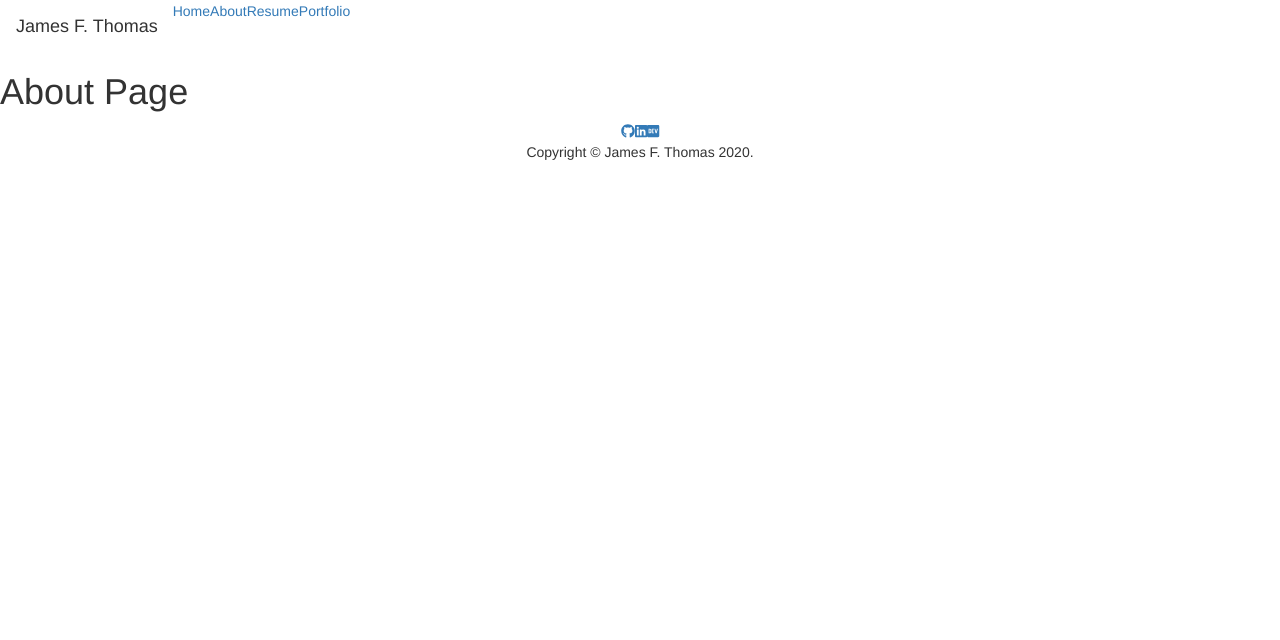
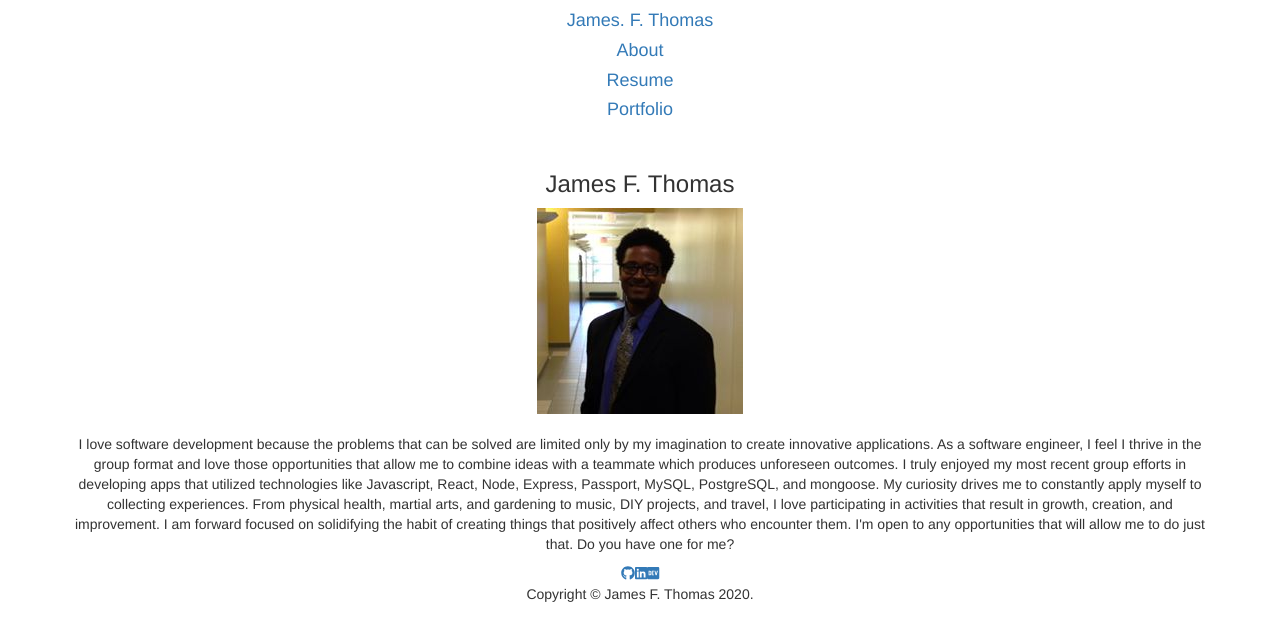
Before and after one commit to JamesFThomas/portfolio-page, a React app: page /about in a window 1280 px wide. Shown: the top 640 px of the page. Built offline with nearby package versions, Linux system fonts and the light colour scheme; the HTML template or start-up script is replaced by a standard one.

Commit message:
(add) About.jsx componenet updated with personal info

```diff
--- a/src/About.jsx
+++ b/src/About.jsx
@@ -1,10 +1,33 @@
 import React from 'react';
+import { Card, Container } from 'react-bootstrap';
+import Jmaes2 from './assets/jamesfthomas2.jpg';
+
 
 function About() {
-  const greeting = 'About Page';
+  const myName = 'James F. Thomas';
+  const aboutTitle = "";
+
 
   return (
-    <h1>{greeting}</h1>
+    <Container >
+      <Card className="text-center mx-auto" >
+        <Card.Header><h3>{myName}</h3></Card.Header>
+        <Card.Img variant="top" src={Jmaes2}/>
+        <Card.Body>
+          <Card.Title><h3>{aboutTitle}</h3></Card.Title>
+          <Card.Text >
+          I love software development because the problems that can be solved are limited only by my imagination to create innovative applications.
+          As a software engineer, I feel I thrive in the group format and love those opportunities that allow me to combine ideas with a teammate which produces unforeseen outcomes.
+          I truly enjoyed my most recent group efforts in developing apps that utilized technologies like Javascript, React, Node, Express, Passport, MySQL, PostgreSQL, and mongoose.
+          My curiosity drives me to constantly apply myself to collecting experiences.
+          From physical health, martial arts, and gardening to music, DIY projects, and travel, I love participating in activities that result in growth, creation, and improvement.
+          I am forward focused on solidifying the habit of creating things that positively affect others who encounter them.
+          I'm open to any opportunities that will allow me to do just that.
+          Do you have one for me?
+          </Card.Text>
+        </Card.Body>
+      </Card>
+    </Container>
   );
 }
 
--- a/src/App.jsx
+++ b/src/App.jsx
@@ -9,7 +9,7 @@ import Resume from './Resume.jsx';
 import Portfolio from './Portfolio.jsx';
 import Splash from './Splash.jsx';
 import NavBar from './NavBar.jsx';
-import Footer from './Footer.jsx';
+import FooterComp from './Footer.jsx';
 
 library.add(fab);
 
@@ -36,7 +36,7 @@ function App() {
       </Route>
     </Switch>
     </div>
-    <Footer />
+    <FooterComp />
 </BrowserRouter>
   );
 }
--- a/src/Footer.jsx
+++ b/src/Footer.jsx
@@ -1,12 +1,12 @@
 import React from 'react';
-import { MDBContainer, MDBFooter, MDBIcon} from "mdbreact";
+import { Container, Footer} from "mdbreact";
 import { FontAwesomeIcon } from '@fortawesome/react-fontawesome'
 
-function Footer() {
+function FooterComp() {
   return (
-    <MDBFooter color="blue" >
+    <Footer color="blue" >
       <div className="text-center py-3 mx-auto d-block">
-        <MDBContainer >
+        <Container >
         <a href="https://github.com/JamesFThomas" className="">
           <FontAwesomeIcon icon={['fab', 'github']} />
         </a>
@@ -16,15 +16,15 @@ function Footer() {
         <a href="https://dev.to/jamesfthomas" className="">
           <FontAwesomeIcon icon={['fab', 'dev']} />
         </a>
-      </MDBContainer>
+      </Container>
       </div>
       <div className="footer-copyright text-center py-3">
-        <MDBContainer >
+        <Container >
         Copyright &copy; James F. Thomas {new Date().getFullYear()}.
-        </MDBContainer>
+        </Container>
       </div>
-    </MDBFooter>
+    </Footer>
   );
 }
 
-export default Footer;
+export default FooterComp;
--- a/src/NavBar.jsx
+++ b/src/NavBar.jsx
@@ -1,32 +1,36 @@
 import React from 'react';
 import { Link } from 'react-router-dom';
-import {
-    Nav, Navbar
-  } from 'react-bootstrap';
+import { Nav, Navbar, Container, Row, Col } from 'react-bootstrap';
+// import { Container, Footer} from "mdbreact";
 
 
   function NavBar() {
   return (
-    <Navbar className="navbar navbar-expand-lg" bg="dark">
-      <Nav>
-        <Navbar.Brand>
-         James F. Thomas
-        </Navbar.Brand>
-      </Nav>
-      <Nav className="mr-auto">
+    <Navbar>
+      <Container className="text-center py-3 mx-auto ">
+        <Row className="d-inline p-2 m-1 text-white">
+          <Col>
             <Link to="/">
-          Home
+              <h4> James. F. Thomas </h4>
             </Link>
+          </Col>
+          <Col>
             <Link to="/about">
-          About
+              <h4> About </h4>
             </Link>
+          </Col>
+          <Col>
             <Link to="/resume" >
-          Resume
+              <h4> Resume </h4>
             </Link>
+          </Col>
+          <Col>
             <Link to="/portfolio" >
-           Portfolio
+              <h4> Portfolio </h4>
             </Link>
-      </Nav>
+          </Col>
+        </Row>
+      </Container>
   </Navbar>
   );
 }
```
Also changed, not shown: src/assets/jamesfthomas2.jpg (added), 3 other files (tests, documents, lock files or other folders). Lines whose indentation alone changed are shown as unchanged.
